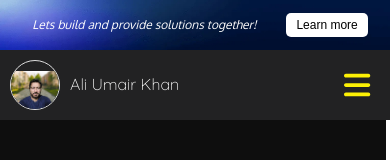
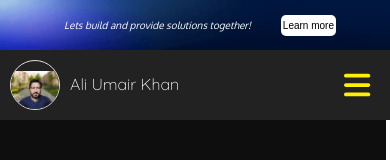
Before and after one commit to Ali-Umair-Khan/profile, a Next.js app: page / in a window 390 px wide. Shown: the top 160 px of the page. Built offline with nearby package versions, Linux system fonts and the light colour scheme; a web font is replaced by a local one.

Commit message:
added banner

```diff
--- a/src/app/components/announce/ann.scss
+++ b/src/app/components/announce/ann.scss
@@ -19,9 +19,9 @@
         font-size:1.6rem;
         font-style: italic;
         font-weight:200;
-        @media (max-width:70rem){
+        @media (max-width:30rem){
             padding:0.5rem 1rem;
-            font-size:1.2rem;
+            font-size:1rem;
         }
     }
     .ann__btn{
@@ -32,9 +32,9 @@
         border: 2px solid none;
         border: 0 solid transparent;
         font-weight:400;
-        @media (max-width:70rem){
-            padding:0.5rem 1rem;
-            font-size:1.2rem;
+        @media (max-width:30rem){
+            padding:0.5rem 0.2rem;
+            font-size:1rem;
         }
     }
 }
```
